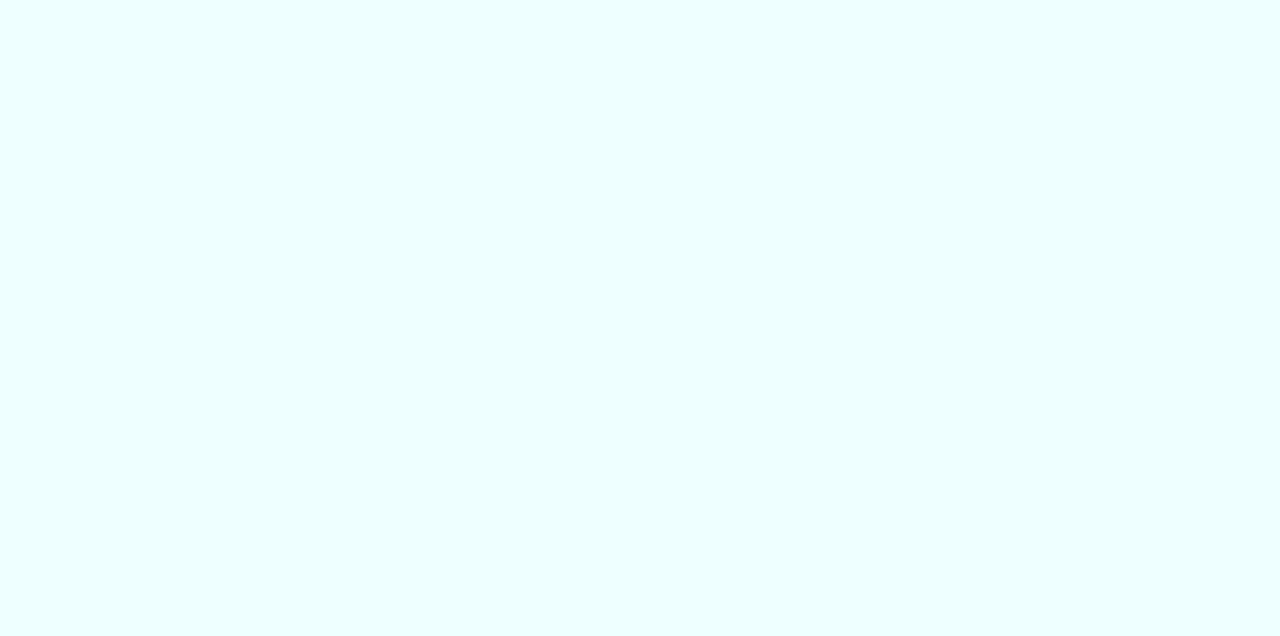
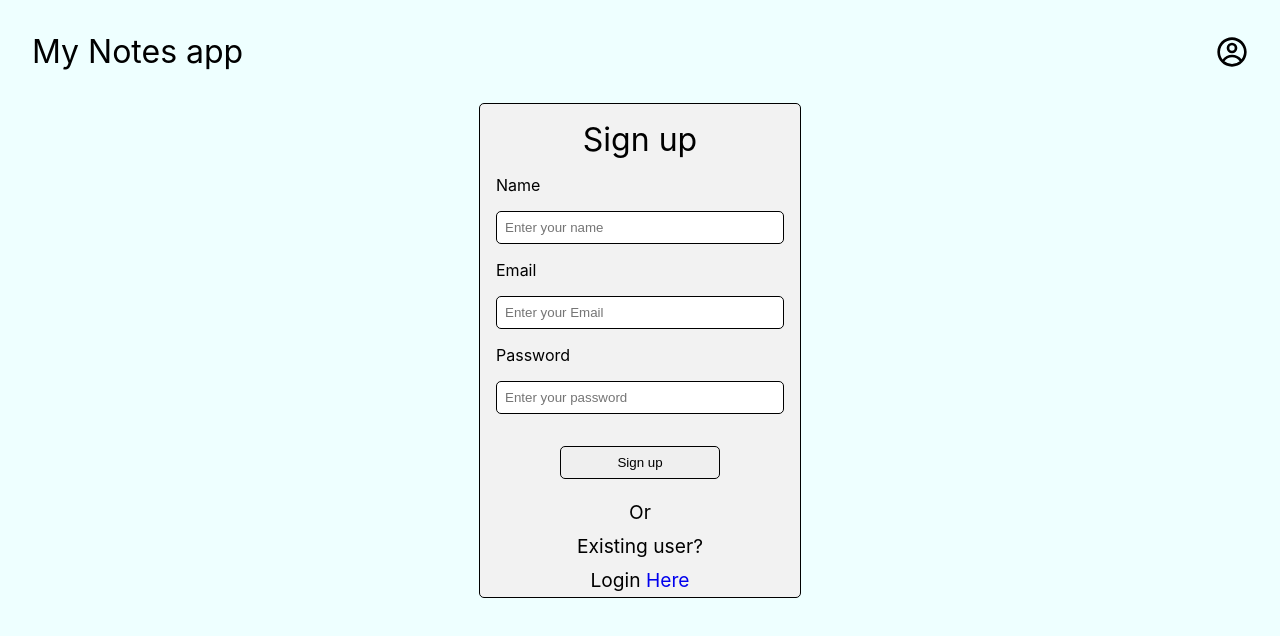
Before and after one commit to Muzammil-khan710/Note-taking-app, a React (Create React App) app: page /signup in a window 1280 px wide. Before the commit this address had no page. Shown: the top 636 px of the page. Built offline with nearby package versions, Linux system fonts and the light colour scheme; what miragejs would draw is missing.

Commit message:
Feat: Added signup page and routing between auth pages

```diff
--- a/src/App.js
+++ b/src/App.js
@@ -1,5 +1,6 @@
 import { LandingPage, HomePage, LoginPage } from "./pages";
 import { Routes, Route } from "react-router-dom"
+import SignupPage from "./pages/SignupPage";
 
 function App() {
   return (
@@ -8,6 +9,7 @@ function App() {
         <Route path="/" element={<LandingPage/>} />
         <Route path="/home" element={<HomePage/>} />
         <Route path="/login" element={<LoginPage/>} />
+        <Route path="/signup" element={<SignupPage/>} />
       </Routes>
    </>
   );
--- a/src/components/Login/Login.jsx
+++ b/src/components/Login/Login.jsx
@@ -1,5 +1,6 @@
 import React from 'react'
 import "./login.css"
+import { Link } from 'react-router-dom';
 
 const Login = () => {
   return (
@@ -18,7 +19,7 @@ const Login = () => {
 
             <div className='login-desc'>Or</div>
             <div className='login-desc'>New user?</div>
-            <div className='login-desc'>Register <span className='login-link'> Here </span></div>
+            <div className='login-desc'>Register <Link to="/signup" className='login-link'> Here </Link></div>
 
         </div>
     </div>
--- a/src/components/Login/login.css
+++ b/src/components/Login/login.css
@@ -47,5 +47,5 @@
 }
 
 .login-link {
-    border-bottom: 1px solid;
+    text-decoration: none;
 }
--- /dev/null
+++ b/src/components/Signup/Signup.jsx
@@ -0,0 +1,31 @@
+import React from 'react'
+import { Link } from "react-router-dom"
+
+const Signup = () => {
+  return (
+    <div>
+         <div className='login-container'>
+            <div className='login-title'>Sign up</div>
+            <form action="" className='form-container'>
+                <label htmlFor="">Name</label>
+                <input type="text" className='form-input' placeholder='Enter your name' />
+
+                <label htmlFor="">Email</label>
+                <input className='form-input' type="email" placeholder='Enter your Email' />
+
+                <label htmlFor="">Password</label>
+                <input className='form-input' type="password" placeholder='Enter your password' />
+
+                <button className='form-btn'>Sign up</button>
+            </form>
+
+            <div className='login-desc'>Or</div>
+            <div className='login-desc'>Existing user?</div>
+            <div className='login-desc'>Login<Link to="/login" className='login-link'> Here </Link></div>
+
+        </div>
+    </div>
+  )
+}
+
+export { Signup }
--- /dev/null
+++ b/src/pages/SignupPage.jsx
@@ -0,0 +1,14 @@
+import React from 'react'
+import { Navbar } from '../components/Navbar/Navbar'
+import { Signup } from '../components/Signup/Signup'
+
+const SignupPage = () => {
+  return (
+    <div>
+        <Navbar />
+        <Signup />
+    </div>
+  )
+}
+
+export default SignupPage
```
